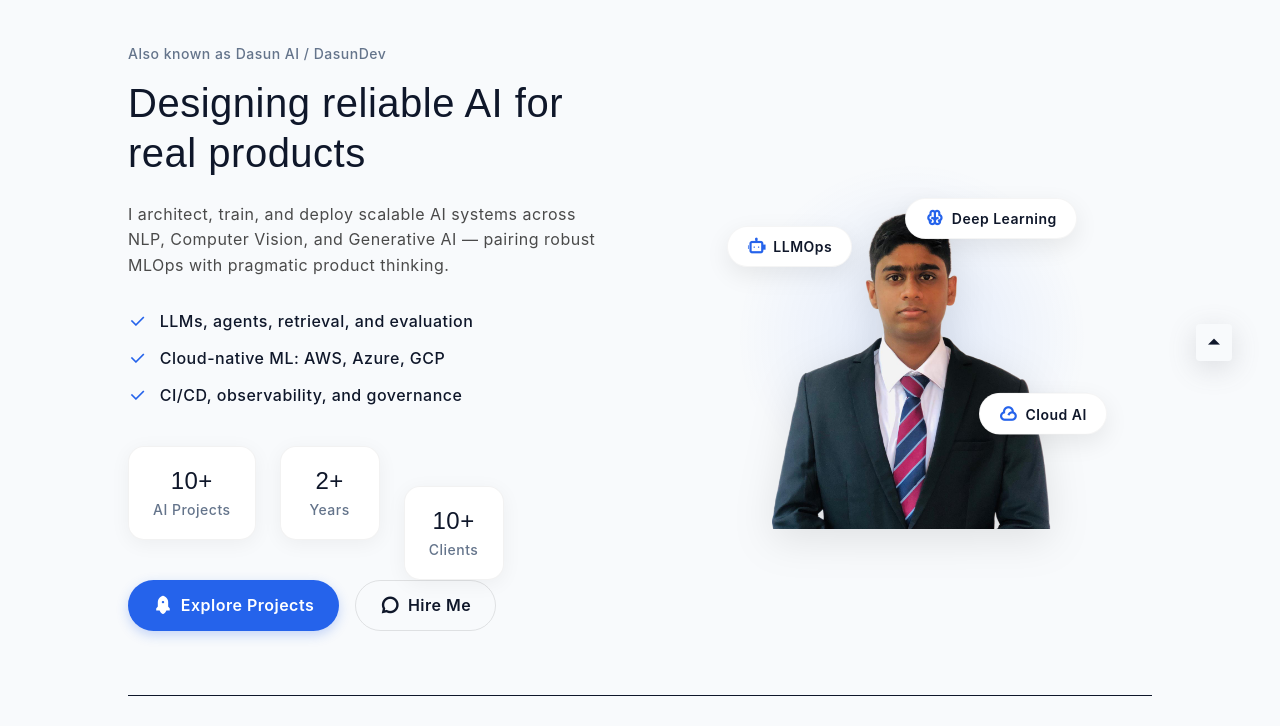
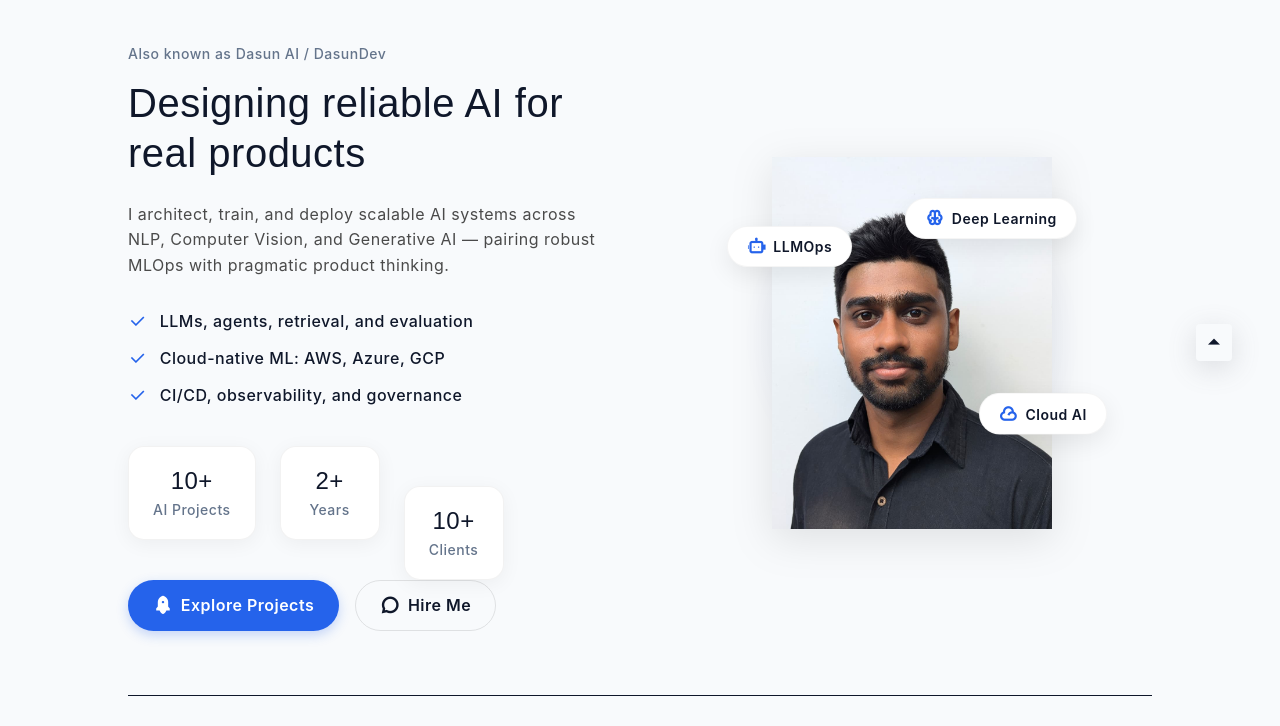
Before and after one commit to DasunBatheegama/myportfolio-website, a plain HTML site: page docs/index.html in a window 1280 px wide. Shown: the part 679-1405 px from the top of the page. Drawn offline with nearby package versions, Linux system fonts and the light colour scheme; no server answers; animation ran at ten frames a second.

Commit message:
feat(profile): update profile image to JPEG

```diff
--- a/docs/index.html
+++ b/docs/index.html
@@ -24,7 +24,7 @@
     <meta property="og:title" content="Dasun Batheegama | AI Engineer & Machine Learning Expert">
     <meta property="og:description"
         content="Intern at ETLBricks. Specialized in AI, Machine Learning, and Cloud Solutions. View my portfolio and AI projects.">
-    <meta property="og:image" content="https://dasunbatheegama.com/assets/img/profile.png">
+    <meta property="og:image" content="https://dasunbatheegama.com/assets/img/profile.jpeg">
 
     <!-- Twitter -->
     <meta property="twitter:card" content="summary_large_image">
@@ -32,7 +32,7 @@
     <meta property="twitter:title" content="Dasun Batheegama | AI Engineer & Machine Learning Expert">
     <meta property="twitter:description"
         content="Intern at ETLBricks. Specialized in AI, Machine Learning, and Cloud Solutions. View my portfolio and AI projects.">
-    <meta property="twitter:image" content="https://dasunbatheegama.com/assets/img/profile.png">
+    <meta property="twitter:image" content="https://dasunbatheegama.com/assets/img/profile.jpeg">
 
     <!-- Favicon -->
     <link rel="shortcut icon" href="assets/img/ICON.png" type="image/x-icon">
@@ -46,7 +46,7 @@
       "name": "Dasun Batheegama",
       "alternateName": "DasunDev",
       "url": "https://dasunbatheegama.com/",
-      "image": "https://dasunbatheegama.com/assets/img/profile.png",
+      "image": "https://dasunbatheegama.com/assets/img/profile.jpeg",
       "sameAs": [
         "https://github.com/DasunBatheegama",
         "https://linkedin.com/in/DasunBatheegama",
@@ -446,7 +446,7 @@
                 <div class="about__visual">
                     <div class="about__image-container">
                         <!-- Using the same profile image but styled differently -->
-                        <img src="assets/img/profile.png?v=3" alt="Dasun Batheegama" class="about__img">
+                        <img src="assets/img/profile.jpeg?v=3" alt="Dasun Batheegama" class="about__img">
 
                         <!-- Floating Pills -->
                         <div class="floating-pill pill-1">
```
Also changed, not shown: docs/assets/img/profile.jpeg (added), docs/assets/img/profile.png (deleted).
